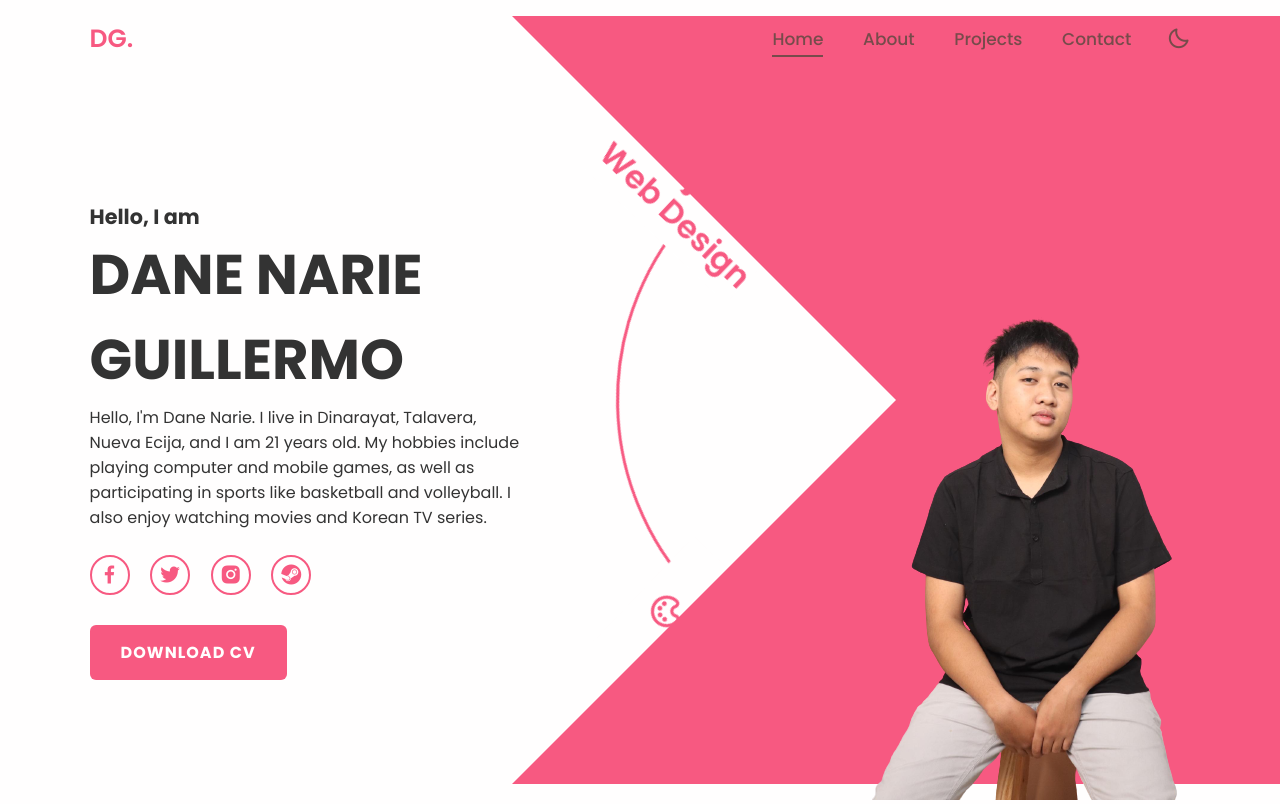
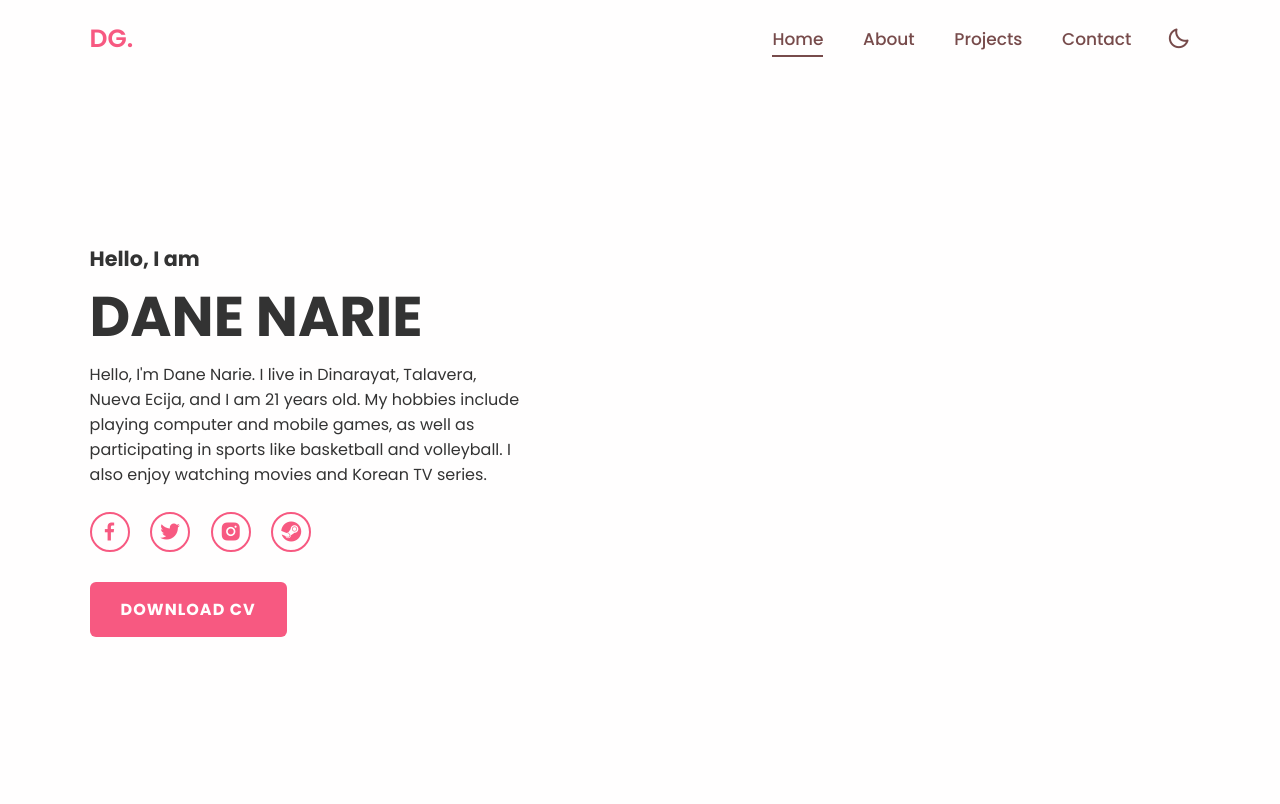
Before and after one commit to DANENARIE/PortFolioTest, a website built with Vite: page index.html in a window 1280 px wide. Shown: the top 804 px of the page. Built offline with nearby package versions, Linux system fonts and the light colour scheme.

Commit message:
]update about my work i remove the img in the home page and add fix my scrollreveal

```diff
--- a/index.html
+++ b/index.html
@@ -34,7 +34,7 @@
       <section class="home" id="home">
         <div class="home-content">
           <h2>Hello, I am</h2>
-        <h1>DANE NARIE GUILLERMO</h1>
+          <h1>DANE NARIE</h1>
           <p>
             Hello, I'm Dane Narie. I live in Dinarayat, Talavera, Nueva Ecija, and I am 21 years old. My hobbies include playing computer and mobile games, as well as participating in sports like basketball and volleyball. I also enjoy watching movies and Korean TV series.
           </p>
@@ -50,38 +50,13 @@
 
         <div class="prefession-container">
           <div class="profession-box">
-
-          <div class="profession" style="--i:0;">
-            <i class='bx bx-code-alt'></i>
-            <h3>Web Developer</h3>
       </div>
-
-          <div class="profession" style="--i:1;">
-            <i class='bx bx-palette'></i>
-            <h3>Designer</h3>
-          </div>
-
-          <div class="profession" style="--i:2;">
-            <i class='bx bxs-paint'></i>
-            <h3>Web Design</h3>
-          </div>
-
-          <div class="profession" style="--i:3;">
-            <i class='bx bx-mobile-alt'></i>
-            <h3>GAMER</h3>
-          </div>
-
-        <div class="circle"></div>
-      </div>
-      <div class="over"></div>
-
-    </div>
-    <div class="home-img">
+    <!-- <div class="home-img">
         <img src="" id="splash">
       <img src="assets/received_1287188281837854-removebg-preview.png"alt="">
 
 
-  </div>
+    </div>   -->
 
   </section>
   <!--"About" Section and Design-->
@@ -91,7 +66,7 @@
     </div>
     <span class ="animeblob"></span>
     <div class="about-content">
-    <h2 class="heading">About<span>ME</span></h2>
+      <h2 class="heading">About<span>Me</span></h2>
       <h3>Hello! I'm <span class = "multiText">Dane Narie M. Guillermo</span> </h3>
       <p>As a student pursuing my degree in Computer Engineering from Wesleyan University-Philippines, I have been fortunate to gain a comprehensive understanding of various key areas in the field. Throughout my academic journey, I have delved into subjects such as computer architecture, digital systems, programming languages, algorithms, and data structures.  </p>
 
@@ -147,15 +122,18 @@
         <input type="email" name="email" required placeholder="Email Address">
       </div>
       <div class="input-box">
-      <input type="Number" name="Contact" required placeholder="Mobile Number">
+        <input  name="Contact" required placeholder="Mobile Number">
       </div>
       <textarea name="Message" required placeholder="Your Message"></textarea>
       <input type="hidden" name="_captcha" value="false">
       <input type="Submit" value ="Send Message" class="btn">
 
+
+
     </form>
+  </section>
     <script src="https://unpkg.com/scrollreveal"></script>
-  <script src="https://unpkg.com/scrollreveal"></script>
+
 
   <script src="main.js" ></script>
   </body>
--- a/main.js
+++ b/main.js
@@ -46,18 +46,23 @@ menuIcon.onclick = () => {
   menuIcon.classList.toggle("bx-x");
   navbar.classList.toggle("active");
 };
+
+//scroll reveal//
 ScrollReveal({
   reset: true,
+  distance: "80px",
   duration: 2000,
   delay: 200,
 });
 
 ScrollReveal().reveal(".home-content, .heading", { origin: "top" });
 ScrollReveal().reveal(
-  ".home-img img, .services-container, .portfolio-box, .contact form",
-  { origin: "buttom" }
+  ", .services-container, .portfolio-box, .testimonial-wrapper, .contact form",
+  { origin: "bottom" }
 );
-ScrollReveal().reveal(".home-content h1, .about-img img", { origin: "left" });
-ScrollReveal().reveal(".home-content h3, .home-content p,", {
+ScrollReveal().reveal(".home-content h1, .about-img img ", {
+  origin: "left",
+});
+ScrollReveal().reveal(".home-content h3, .home-content p, .about-content ", {
   origin: "right",
 });
--- a/style.css
+++ b/style.css
@@ -179,27 +179,6 @@ section {
   justify-content: center;
   align-items: center;
   animation: professionRotate 13s ease-out infinite;
-}
-@keyframes professionRotate {
-  0%,
-  20% {
-    transform: rotate(0deg);
-  }
-  25%,
-  45% {
-    transform: rotate(-90deg);
-  }
-  50%,
-  70% {
-    transform: rotate(-180deg);
-  }
-  75%,
-  95% {
-    transform: rotate(-270deg);
-  }
-  100% {
-    transform: rotate(-360deg);
-  }
 }
 
 .home .profession-box .profession {
```
Also changed, not shown: assets/email.png (added), assets/location.png (added), assets/phone.png (added), assets/shape.png (added). Lines whose indentation alone changed are shown as unchanged.
